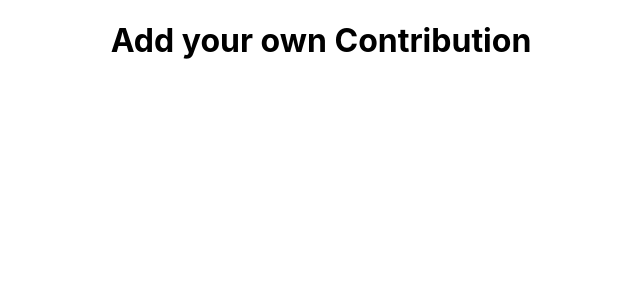
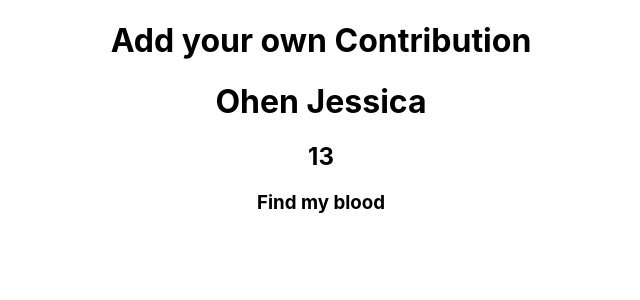
Before and after one commit to Aneal250/Weekly_Task_9, a React (Create React App) app: page / in a window 1280 px wide. Shown: the top 300 px of the page, without its empty margins (319-959 px from the left). Built offline with nearby package versions, Linux system fonts and the light colour scheme.

Commit message:
Jess Commit This is my contribution

```diff
--- a/src/App.js
+++ b/src/App.js
@@ -1,10 +1,12 @@
 import logo from './logo.svg';
 import './App.css';
+import Jess from './Jess'
 
 function App() {
   return (
     <div className="App">
       <h1>Add your own Contribution</h1>
+      <Jess/>
     </div>
   );
 }
--- /dev/null
+++ b/src/Jess.js
@@ -0,0 +1,14 @@
+import react from 'react'
+
+const Jess = () => {
+    return(
+        <div>
+            <h1>Ohen Jessica</h1>
+            <h2>13</h2>
+            <h3>Find my blood</h3>
+        </div>
+
+    )
+
+}
+export default Jess;
```
Also changed, not shown: 1 other file (tests, documents, lock files or other folders).
